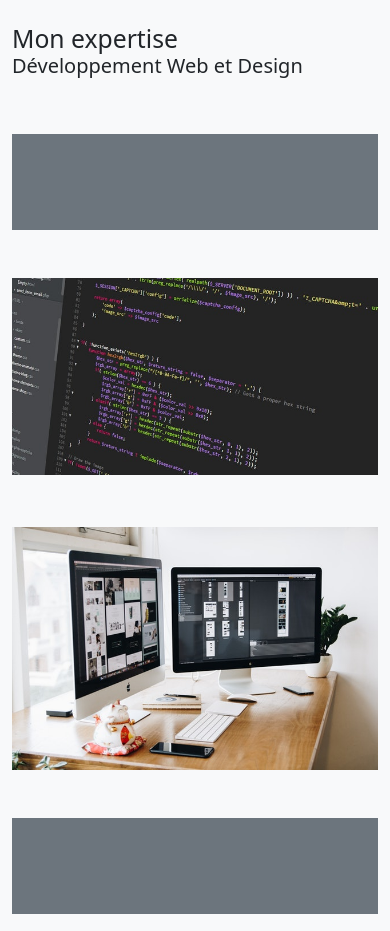
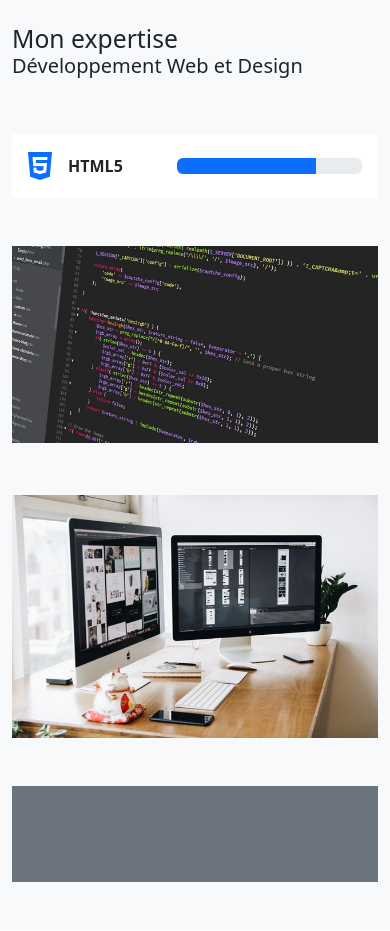
Before and after one commit to remymerienne/Bootstrap_OC, a website: page index.html in a window 390 px wide. Shown: the part 880-1811 px from the top of the page. Drawn offline with nearby package versions, Linux system fonts and the light colour scheme.

Commit message:
add first progress bar

```diff
--- a/index.html
+++ b/index.html
@@ -77,7 +77,31 @@
         <!-- Ligne avec code  -->
         <div class="row mt-1 mt-md-5 gy-5 gy-md-0">
           <div class="col-12 col-md-7">
-            <div class="bg-secondary w-100 h-100 py-5"></div>
+
+
+
+            <!-- * Progress bar -->
+            <div class="bg-white p-3">
+              <div class="row align-items-center">
+
+                <div class="col-5 col-sm-4 col-lg-3 col-xl-2">
+                  <div class="d-flex align-items-center">
+                    <i class="fa-brands fa-html5 fa-2x me-3 text-primary"></i>
+                    <p class="m-0 fw-bold text-uppercase">html5</p>
+                  </div>
+                </div>
+
+                <div class="col">
+                  <div class="progress">
+                    <div class="progress-bar w-75" role="progressbar" aria-valuenow="75" aria-valuemin="0"
+                    aria-valuemax="100"></div>
+                  </div>
+                </div>
+
+              </div>
+            </div>
+            <!-- * Progress bar - End -->
+
           </div>
           <div class="col-12 col-md-4 offset-md-1">
             <img src="img/code.jpg" alt="" class="w-100">
```
